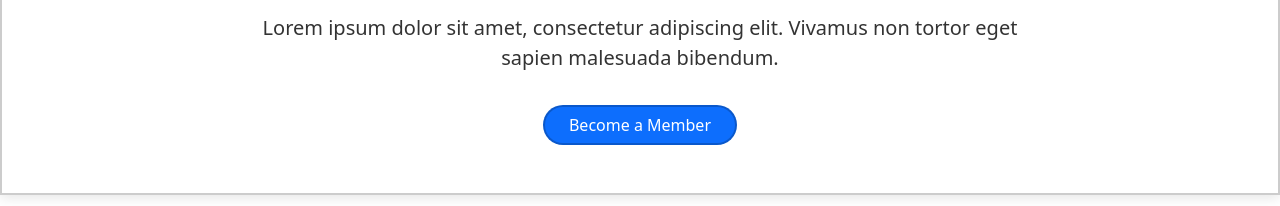
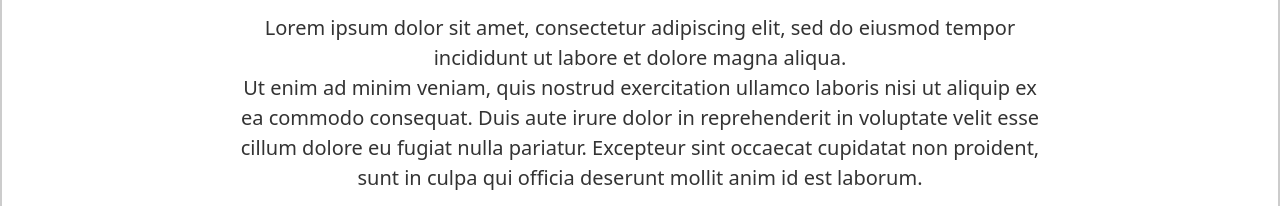
Before and after one commit to Ciaran-MacDermott/web_design_project, a plain HTML site: page index.html in a window 1280 px wide. Shown: the part 594-800 px from the top of the page. Drawn offline with nearby package versions, Linux system fonts and the light colour scheme.

Commit message:
Update index.html

```diff
--- a/index.html
+++ b/index.html
@@ -75,7 +75,8 @@
         </figure>
 
         <p class="lead mx-auto hero-lead">
-          Lorem ipsum dolor sit amet, consectetur adipiscing elit. Vivamus non tortor eget sapien malesuada bibendum.
+          Lorem ipsum dolor sit amet, consectetur adipiscing elit, sed do eiusmod tempor incididunt ut labore et dolore magna aliqua. <br>
+          Ut enim ad minim veniam, quis nostrud exercitation ullamco laboris nisi ut aliquip ex ea commodo consequat. Duis aute irure dolor in reprehenderit in voluptate velit esse cillum dolore eu fugiat nulla pariatur. Excepteur sint occaecat cupidatat non proident, sunt in culpa qui officia deserunt mollit anim id est laborum.
         </p>
 
         <a href="#" class="btn btn-primary rounded-pill px-4 mt-3 border-all">Become a Member</a>
```
